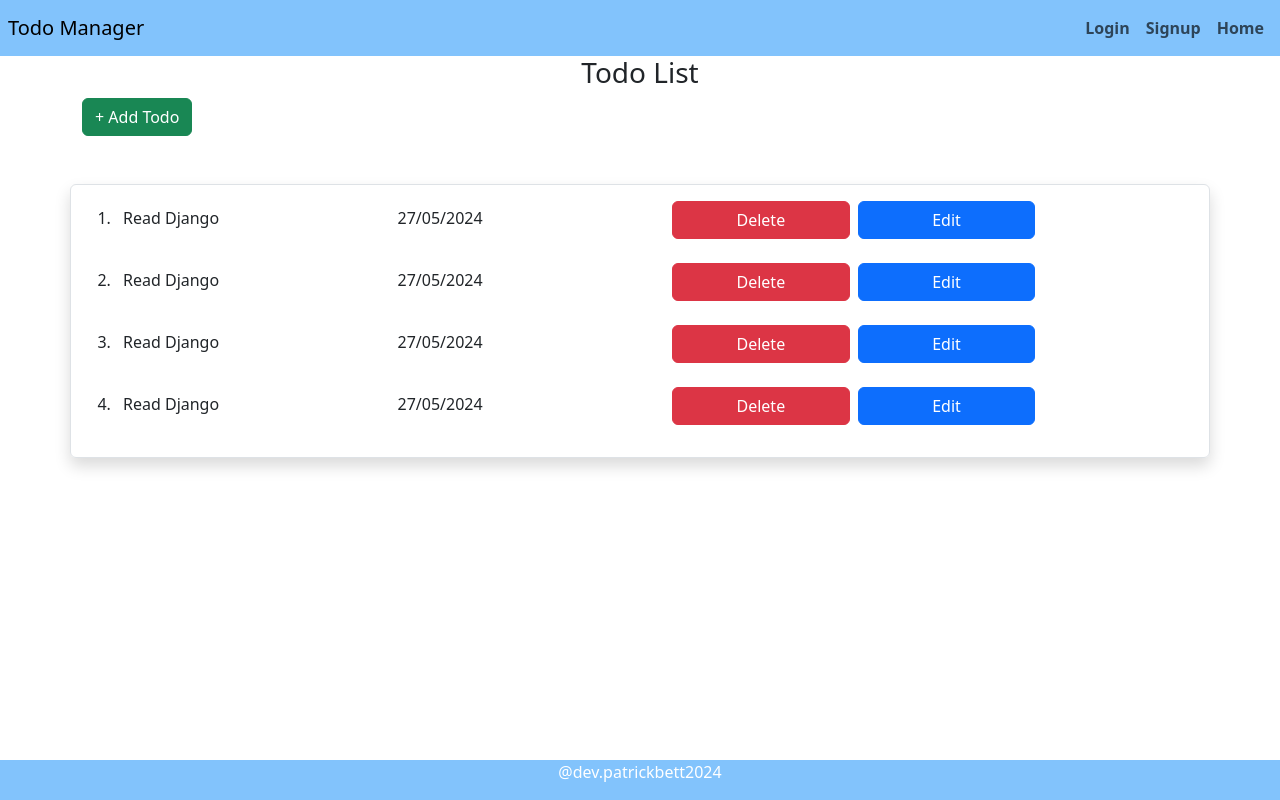
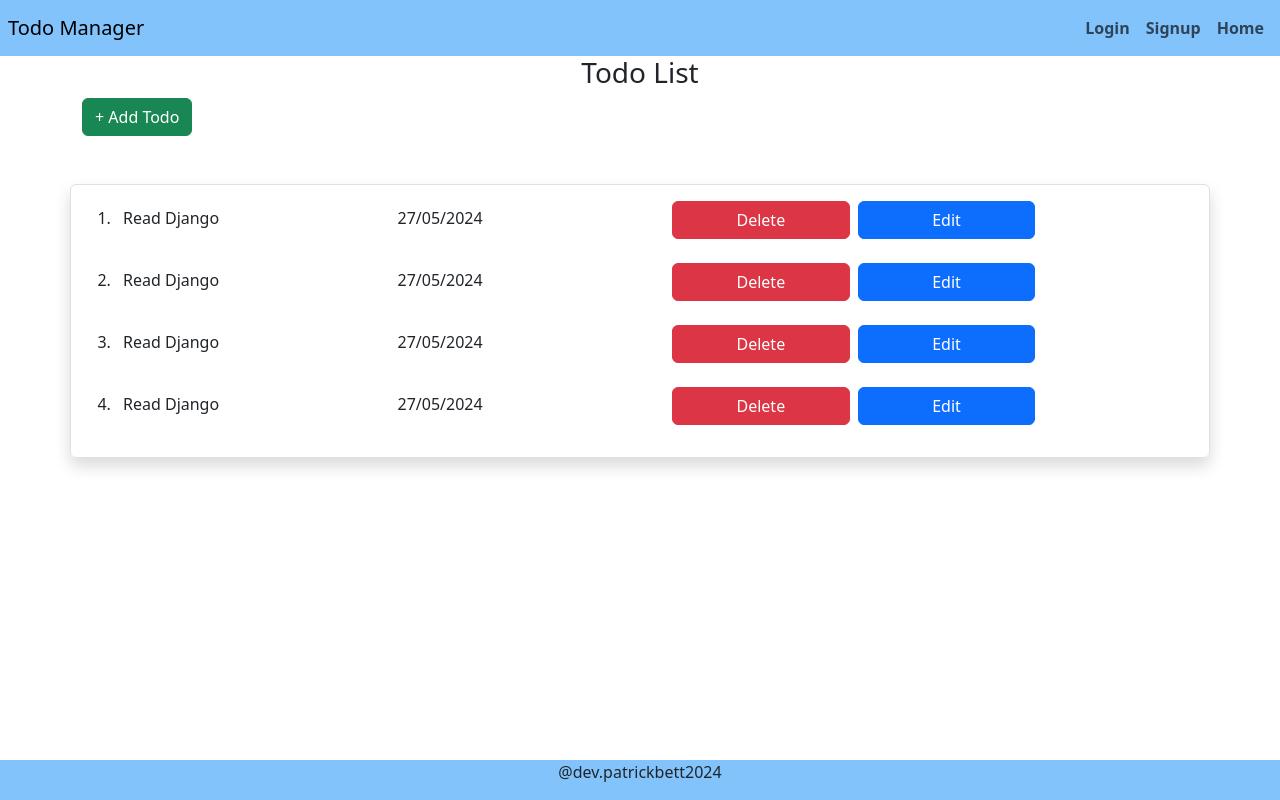
Before and after one commit to PatrickBett/Todo-Application, a React (Vite) app in the folder frontend/: page /home in a window 1280 px wide. Built offline with nearby package versions, Linux system fonts and the light colour scheme.

Commit message:
some stylings commit

```diff
--- a/frontend/src/components/Footer.jsx
+++ b/frontend/src/components/Footer.jsx
@@ -2,7 +2,7 @@ import React from 'react'
 import './footer.css'
 function Footer() {
   return (
-    <div className='fixed-bottom text-white text-center pb-0' id='footer'>
+    <div className='fixed-bottom text-center pb-0' id='footer'>
 
         <p>@dev.patrickbett2024</p>
 
```
